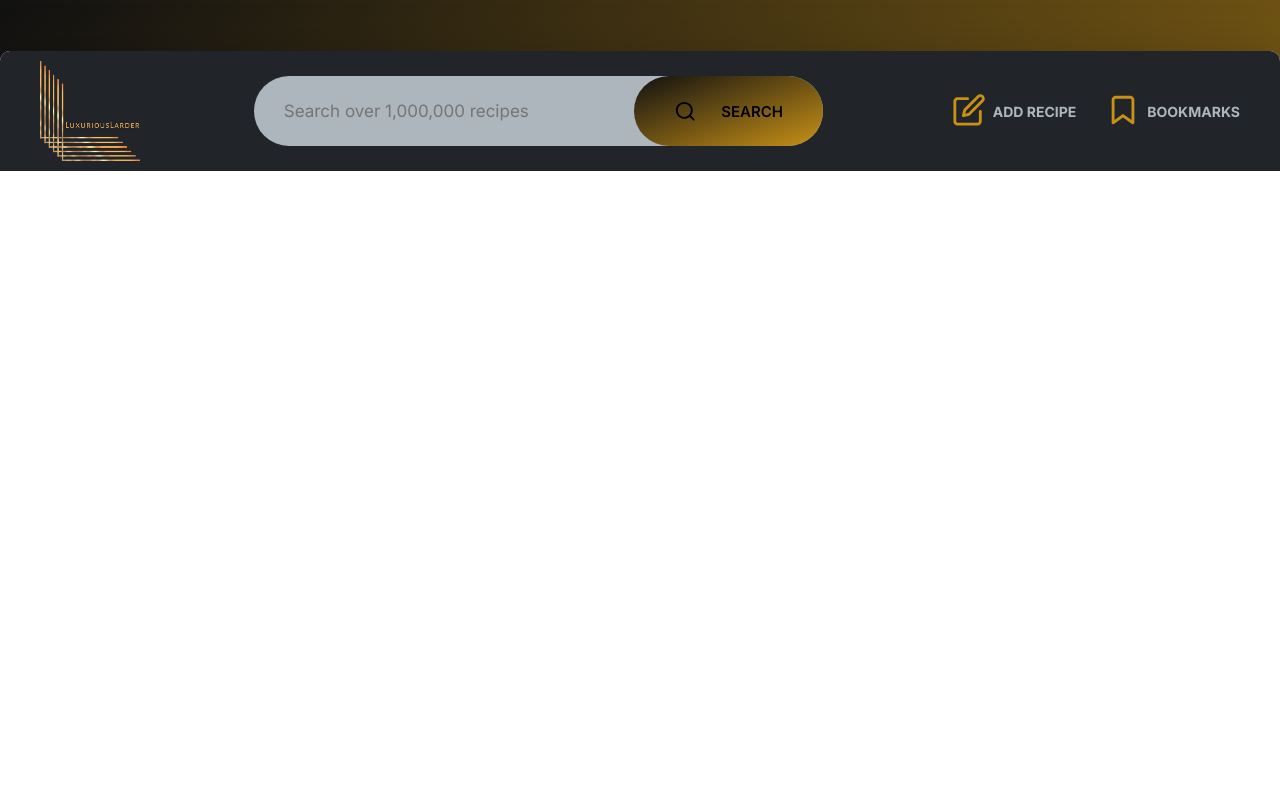
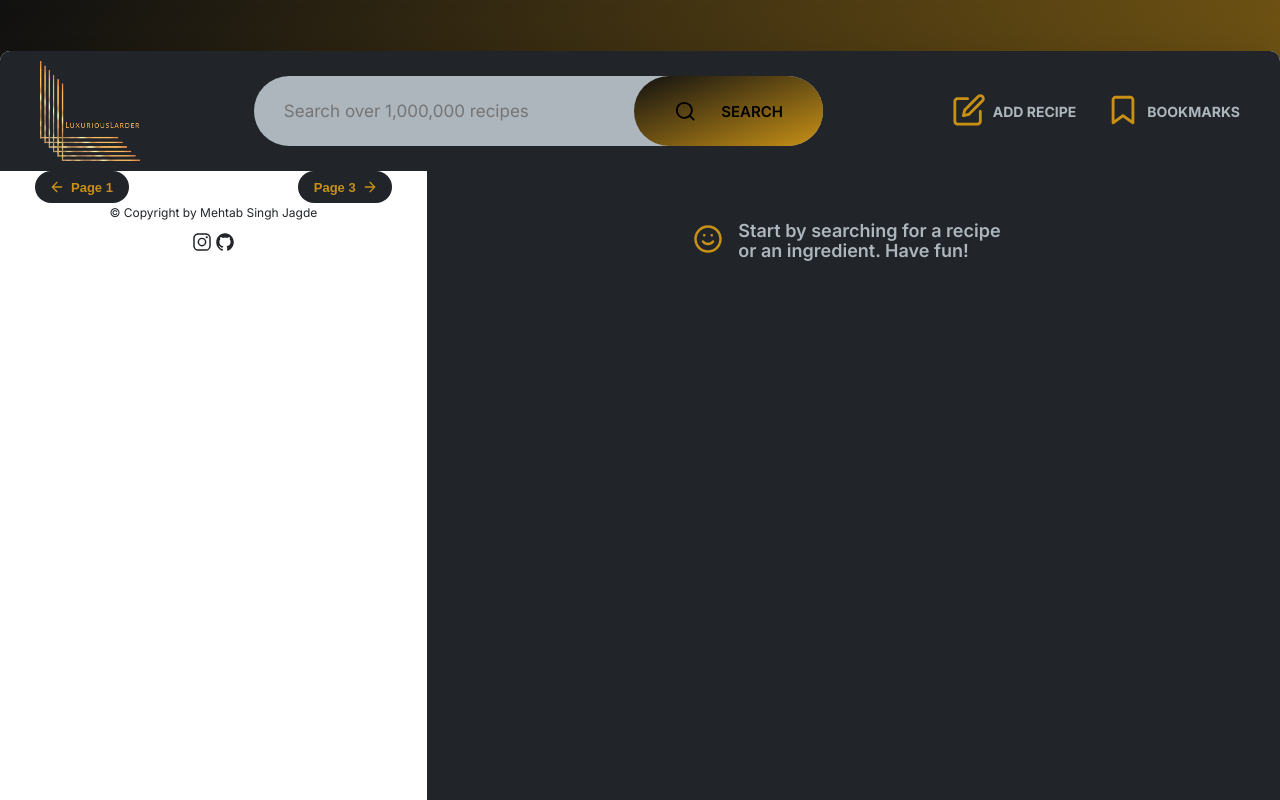
Before and after one commit to devAgam/LuxuriousLardar_recipes_finder_app, a website: page index.html in a window 1280 px wide. Shown: the top 800 px of the page. Drawn offline with nearby package versions, Linux system fonts and the light colour scheme.

Commit message:
added sections

```diff
--- a/index.html
+++ b/index.html
@@ -68,10 +68,10 @@
                     </p>
                   </div>
 
-                  <li class="preview">
+                  <!-- <li class="preview">
                     <a class="preview__link" href="#23456">
                       <figure class="preview__fig">
-                        <!-- <img src="src/img/test-1.jpg" alt="Test" /> -->
+                        <img src="src/img/test-1.jpg" alt="Test" />
                       </figure>
                       <div class="preview__data">
                         <h4 class="preview__name">
@@ -80,7 +80,7 @@
                         <p class="preview__publisher">The Pioneer Woman</p>
                       </div>
                     </a>
-                  </li>
+                  </li> -->
                 </ul>
               </div>
             </li>
@@ -91,9 +91,59 @@
       <div class="search-results">
         <ul class="results"></ul>
 
-        <div class="pagination"></div>
-        <p class="copyright"></p>
+        <div class="pagination">
+          <button class="btn--inline pagination__btn--previous">
+            <svg class="search__icon">
+              <use href="src/img/icons.svg#icon-arrow-left"></use>
+            </svg>
+            <span>Page 1</span>
+          </button>
+          <button class="btn--inline pagination__btn--next">
+            <span>Page 3</span>
+            <svg class="search__icon">
+              <use href="src/img/icons.svg#icon-arrow-right"></use>
+            </svg>
+          </button>
+        </div>
+
+        <p class="copyright">&copy; Copyright by Mehtab Singh Jagde</p>
+        <div class="social--icon">
+          <div>
+            <a
+              class="social--icon-link"
+              target="_blank"
+              href="https://instagram.com/mehtab_jagdey"
+              ><ion-icon
+                class="social--icon-logo"
+                name="logo-instagram"></ion-icon
+            ></a>
+            <a
+              class="social--icon-link"
+              target="_blank"
+              href="https://github.com/MehtabSJ003"
+              ><ion-icon class="social--icon-logo" name="logo-github"></ion-icon
+            ></a>
+          </div>
+        </div>
+      </div>
+
+      <div class="recipe">
+        <div class="message message--recipe">
+          <div>
+            <svg>
+              <use href="src/img/icons.svg#icon-smile"></use>
+            </svg>
+          </div>
+          <p>Start by searching for a recipe or an ingredient. Have fun!</p>
+        </div>
       </div>
     </div>
+
+    <script
+      type="module"
+      src="https://unpkg.com/ionicons@7.1.0/dist/ionicons/ionicons.esm.js"></script>
+    <script
+      nomodule
+      src="https://unpkg.com/ionicons@7.1.0/dist/ionicons/ionicons.js"></script>
   </body>
 </html>
--- a/src/sass/_components.scss
+++ b/src/sass/_components.scss
@@ -34,6 +34,39 @@
   }
 }
 
+.btn--inline {
+  color: $color-gradient-2;
+  font-size: 1.3rem;
+  font-weight: 600;
+  border: none;
+  background-color: $color-dark-grey;
+  padding: 0.8rem 1.2rem;
+  border-radius: 10rem;
+  cursor: pointer;
+
+  display: flex;
+  align-items: center;
+
+  svg {
+    height: 1.6rem;
+    width: 1.6rem;
+    fill: currentColor;
+    margin: 0 0.2rem;
+  }
+
+  span {
+    margin: 0 0.4rem;
+  }
+
+  &:hover {
+    background-color: rgba(#000, 0.9);
+  }
+
+  &:focus {
+    outline: none;
+  }
+}
+
 .message {
   max-width: 40rem;
   margin: 0 auto;
@@ -44,14 +77,20 @@
     height: 3rem;
     width: 3rem;
     fill: $color-gradient-2;
-    transform: translateY(-0.3rem);
+    transform: translateY(0.3rem);
   }
 
   p {
     margin-left: 1.5rem;
     font-size: 1.8rem;
-    line-height: 1.5rem;
+    line-height: 2rem;
     font-weight: 600;
+    color: $color-dark-grey;
+  }
+}
+
+.message--recipe {
+  p {
     color: $color-light-grey;
   }
 }
--- /dev/null
+++ b/src/sass/_recipe.scss
@@ -0,0 +1,3 @@
+.recipe {
+  background-color: $color-dark-grey;
+}
--- /dev/null
+++ b/src/sass/_searchResults.scss
@@ -0,0 +1,34 @@
+.pagination {
+  margin-top: auto;
+  padding: 0 3.5rem;
+
+  display: flex;
+  justify-content: space-between;
+}
+.copyright {
+  margin-top: auto;
+  text-align: center;
+  font-size: 1.2rem;
+  color: $color-dark-grey;
+}
+
+.social--icon {
+  display: flex;
+  justify-content: center;
+  margin-top: 1rem;
+
+  &-link {
+    &:link,
+    &:visited {
+      color: $color-dark-grey;
+    }
+    &:hover,
+    &:active {
+      color: $color-gradient-2;
+    }
+  }
+  &-logo {
+    height: 2rem;
+    width: 2rem;
+  }
+}
--- a/src/sass/main.scss
+++ b/src/sass/main.scss
@@ -1,3 +1,5 @@
 @import "base";
 @import "header";
 @import "components";
+@import "searchResults";
+@import "recipe";
```
Also changed, not shown: src/css/style.css.
